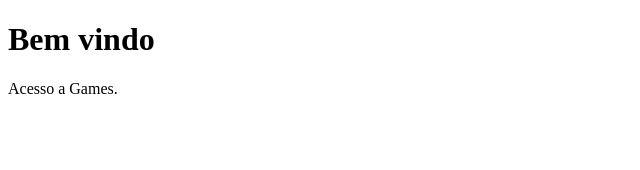
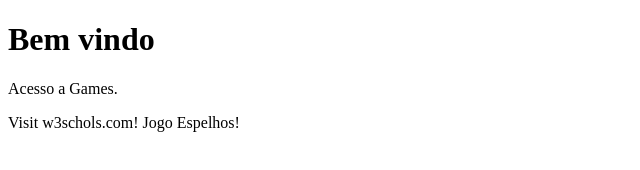
Before and after one commit to KellyTavOliver/kellytavoliver.github.io, a plain HTML site: page index.html in a window 1280 px wide. Shown: the whole page, without its empty margins (0-640 px from the left). Drawn offline with Linux system fonts and the light colour scheme.

Commit message:
Update index.html

```diff
--- a/index.html
+++ b/index.html
@@ -6,5 +6,9 @@
   <body>
      <h1> Bem vindo </h1>
      <p> Acesso a Games.</p>
+    <a hret = "https:www.w3schols.com" >Visit w3schols.com!</a>
+    <a hret = "https://kellytavoliver.github.io/espelhoconcavo/" >Jogo Espelhos!</a>
+
+
   </body>
 </html>
```
